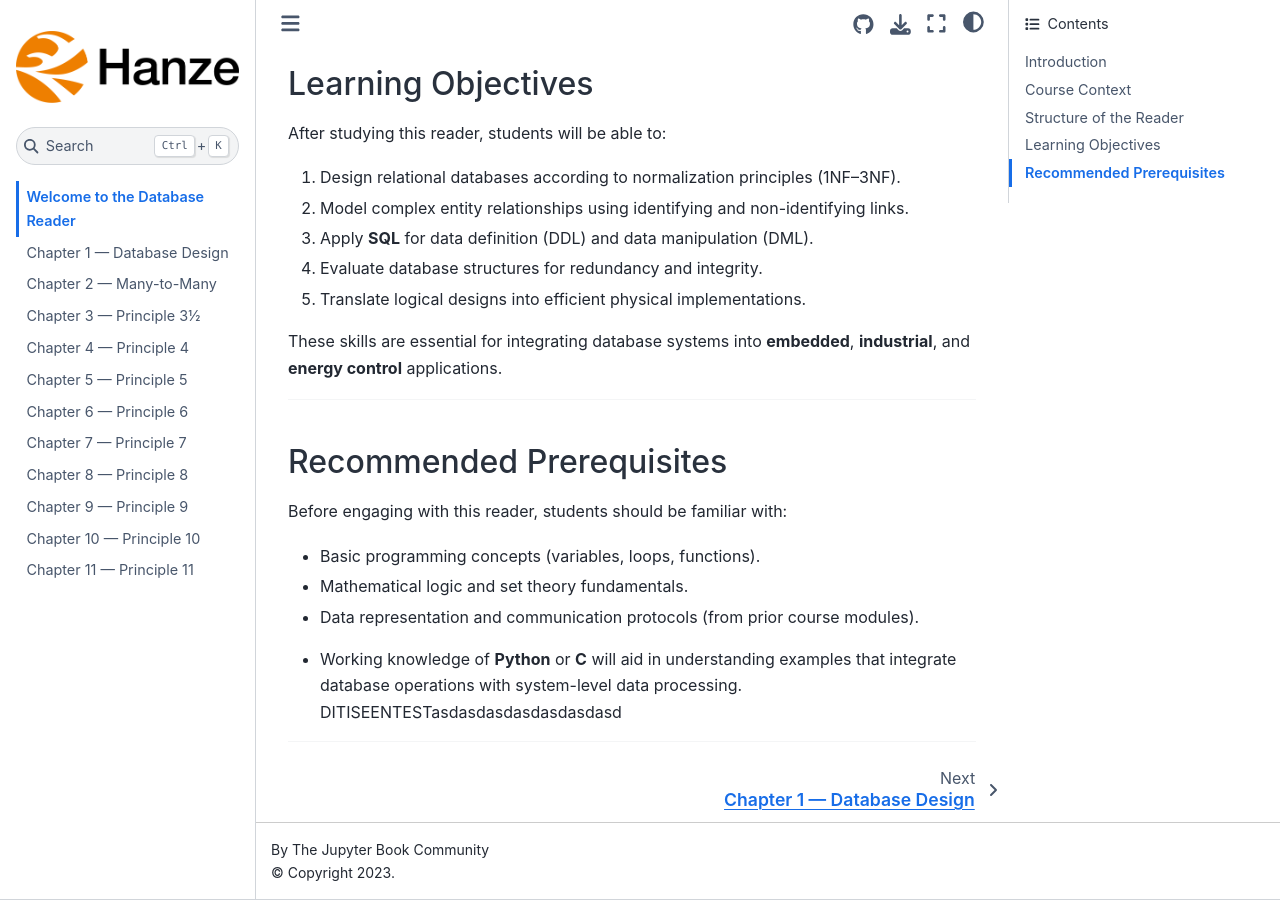
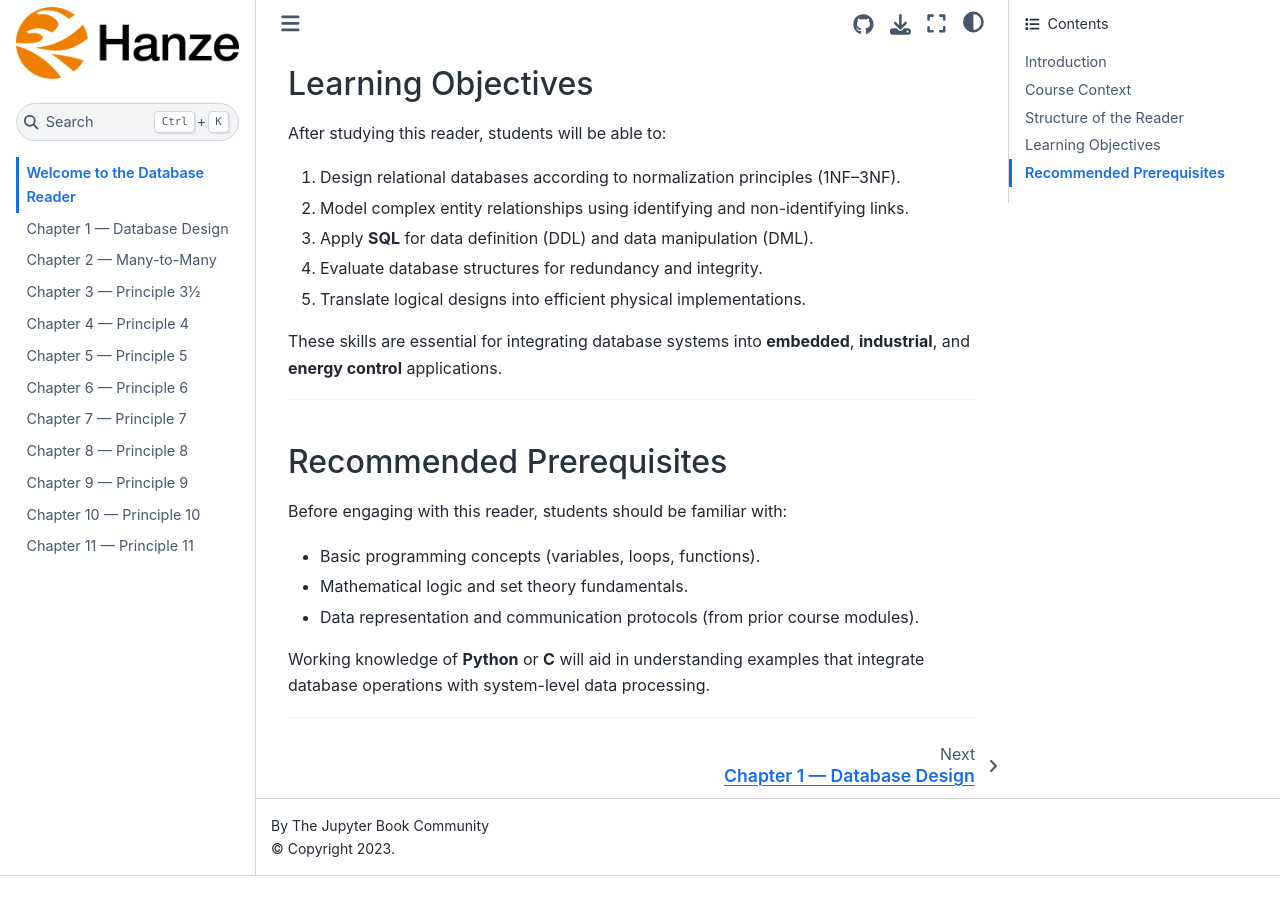
Before and after one commit to Jankd90/Databases, a Jupyter Book: the page built from docs/intro.md, in a window 1280 px wide and 900 px high, scrolled down 1654 px. Built offline with Jupyter Book 1.0.4 settings and Sphinx 7.4.7 and the Sphinx Book theme 1.1.4, drawn with Linux system fonts in a browser that asks for light colours; after the commit the page ends 2530 px from its top, so only the background shows below that.

Commit message:
Update intro.md

```diff
--- a/docs/intro.md
+++ b/docs/intro.md
@@ -61,6 +61,6 @@
 - Mathematical logic and set theory fundamentals.
 - Data representation and communication protocols (from prior course modules).
 
-* Working knowledge of **Python** or **C** will aid in understanding examples that integrate database operations with system-level data processing.
-DITISEENTESTasdasdasdasdasdasdasd
+Working knowledge of **Python** or **C** will aid in understanding examples that integrate database operations with system-level data processing.
+
 ---
```
